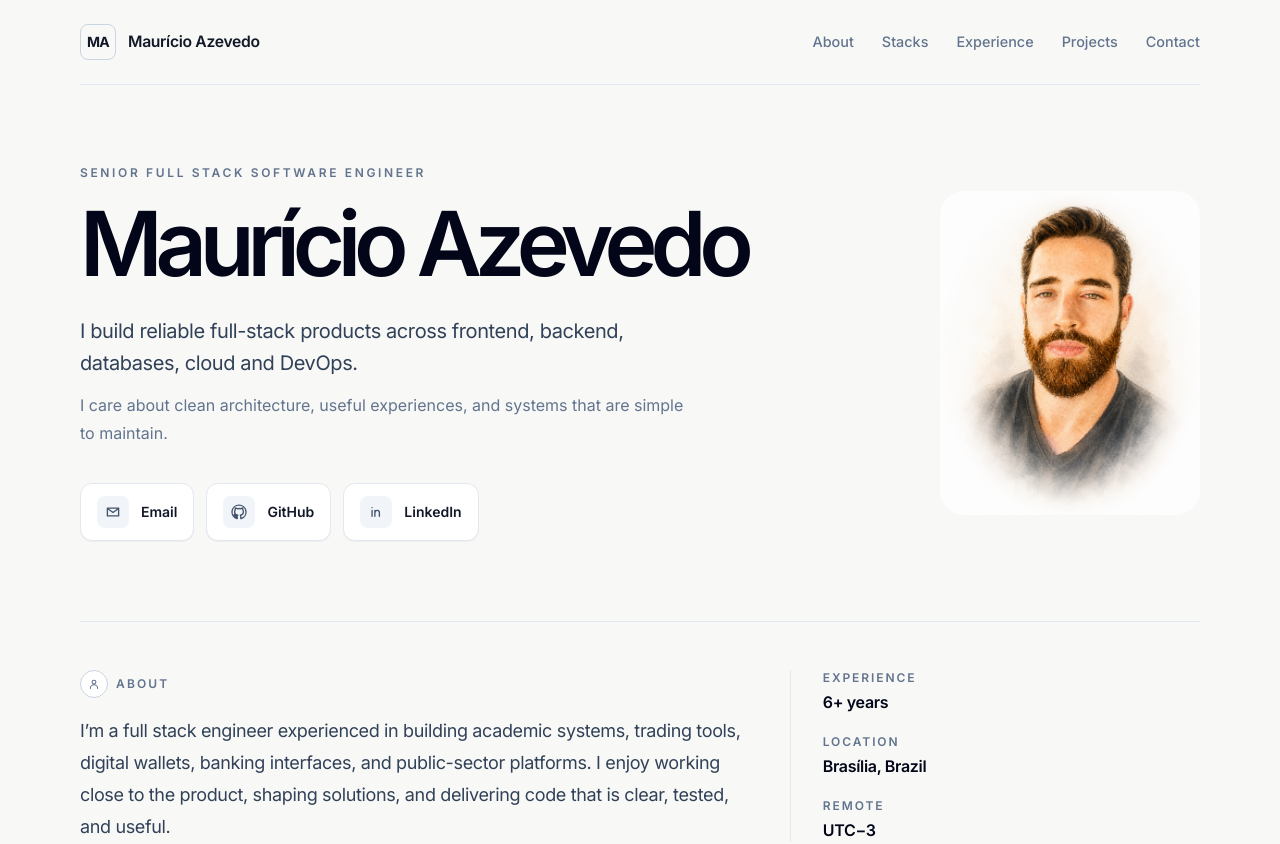
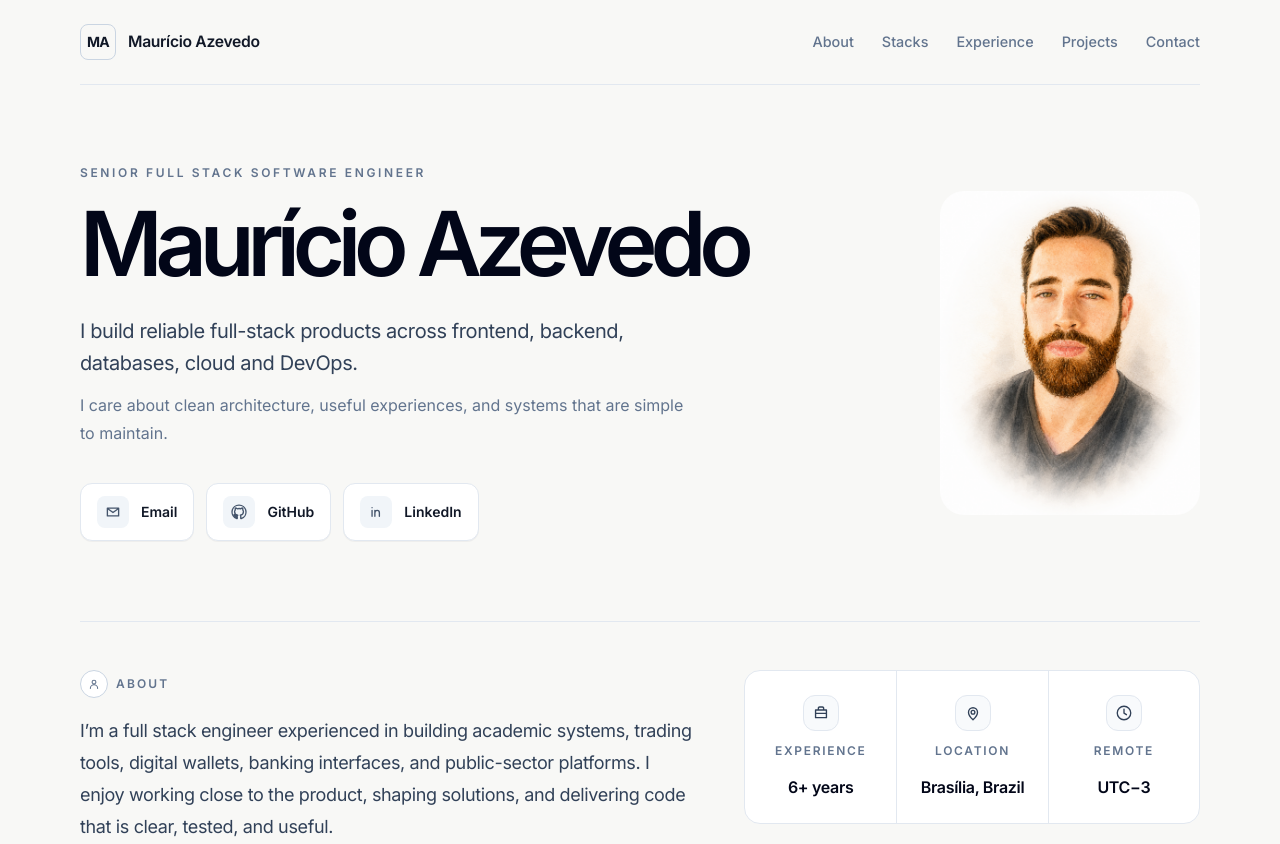
Before and after one commit to mauricio-azevedo/portfolio, a React (Vite) app: page / in a window 1280 px wide. Shown: the top 844 px of the page. Built offline with nearby package versions, Linux system fonts and the light colour scheme.

Commit message:
Align about facts horizontally with icons

```diff
--- a/src/components/About.tsx
+++ b/src/components/About.tsx
@@ -5,21 +5,24 @@ const aboutFacts = [
   {
     label: 'Experience',
     value: '6+ years',
+    icon: 'M8.5 7.25V5.5a1.5 1.5 0 0 1 1.5-1.5h4a1.5 1.5 0 0 1 1.5 1.5v1.75M4.75 8h14.5v10.25H4.75V8Zm0 4.5h14.5',
   },
   {
     label: 'Location',
     value: 'Brasília, Brazil',
+    icon: 'M12 21s6-5.28 6-10a6 6 0 1 0-12 0c0 4.72 6 10 6 10Zm0-7.5a2.5 2.5 0 1 0 0-5 2.5 2.5 0 0 0 0 5Z',
   },
   {
     label: 'Remote',
     value: 'UTC−3',
+    icon: 'M12 6.75v5.5l3.25 2M21 12a9 9 0 1 1-18 0 9 9 0 0 1 18 0Z',
   },
 ];
 
 export function About() {
   return (
     <section id="about" className="border-b border-slate-200 py-12" aria-labelledby="about-title">
-      <div className="grid grid-cols-[minmax(0,1fr)_minmax(300px,0.62fr)] items-start gap-12 max-[980px]:grid-cols-1">
+      <div className="grid grid-cols-[minmax(0,1fr)_minmax(420px,0.74fr)] items-start gap-12 max-[980px]:grid-cols-1">
         <div>
           <SectionLabel>About</SectionLabel>
           <h2 id="about-title" className="sr-only">
@@ -30,13 +33,32 @@ export function About() {
           </p>
         </div>
 
-        <dl className="grid gap-5 border-l border-slate-200 pl-8 max-[980px]:grid-cols-3 max-[980px]:border-l-0 max-[980px]:border-t max-[980px]:pl-0 max-[980px]:pt-6 max-[720px]:grid-cols-1">
-          {aboutFacts.map((fact) => (
-            <div key={fact.label}>
-              <dt className="text-xs font-semibold uppercase tracking-[0.16em] text-slate-500">
-                {fact.label}
+        <dl className="grid grid-cols-3 gap-0 rounded-2xl border border-slate-200 bg-white max-[720px]:grid-cols-1">
+          {aboutFacts.map((fact, index) => (
+            <div
+              key={fact.label}
+              className="flex flex-col items-center px-5 py-6 text-center max-[720px]:items-start max-[720px]:text-left [&:not(:first-child)]:border-l [&:not(:first-child)]:border-slate-200 max-[720px]:[&:not(:first-child)]:border-l-0 max-[720px]:[&:not(:first-child)]:border-t"
+            >
+              <dt className="flex flex-col items-center gap-3 text-xs font-semibold uppercase tracking-[0.14em] text-slate-500 max-[720px]:flex-row">
+                <span
+                  className="grid size-9 place-items-center rounded-xl border border-slate-200 bg-slate-50 text-slate-700"
+                  aria-hidden="true"
+                >
+                  <svg
+                    className="size-4.5"
+                    viewBox="0 0 24 24"
+                    fill="none"
+                    stroke="currentColor"
+                    strokeWidth="1.8"
+                    strokeLinecap="round"
+                    strokeLinejoin="round"
+                  >
+                    <path d={fact.icon} />
+                  </svg>
+                </span>
+                <span>{fact.label}</span>
               </dt>
-              <dd className="mt-1 text-base font-semibold tracking-[-0.02em] text-slate-950">
+              <dd className="mt-4 text-base font-semibold tracking-[-0.02em] text-slate-950 max-[720px]:mt-3">
                 {fact.value}
               </dd>
             </div>
```
